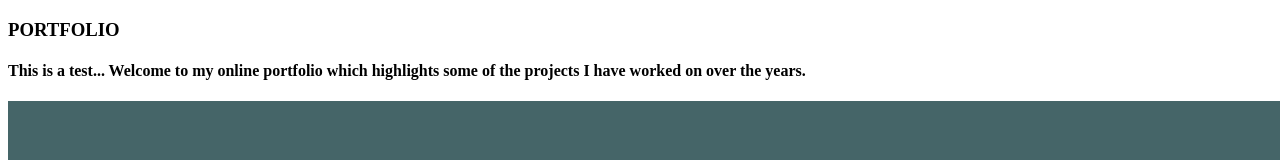
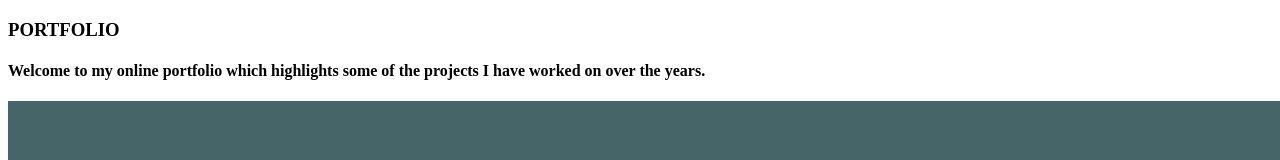
Before and after one commit to davidgtriana/portfolio, a plain HTML site: page content_options/projects.html in a window 1280 px wide. Shown: the top 160 px of the page. Drawn offline with Linux system fonts and the light colour scheme.

Commit message:
test succesful

```diff
--- a/content_options/projects.html
+++ b/content_options/projects.html
@@ -7,7 +7,7 @@
         <div class="section_introduction">
             <h3><div class="title">PORTFOLIO</div></h3>
             <h4><div class="introduction">
-                This is a test... Welcome to my online portfolio which highlights some of the
+                Welcome to my online portfolio which highlights some of the
                 projects I have worked on over the years.
             </div></h4>
         </div>
```
